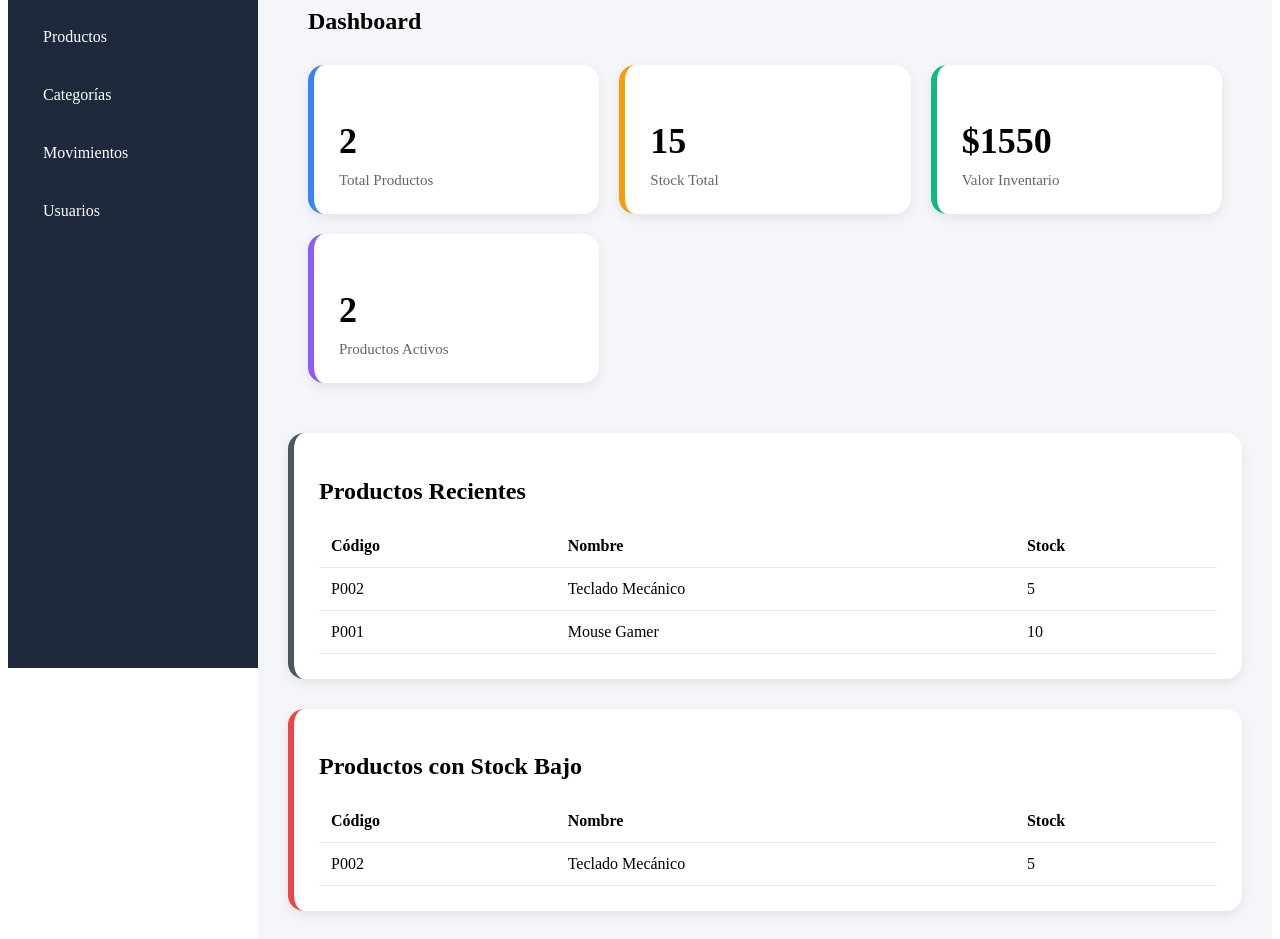
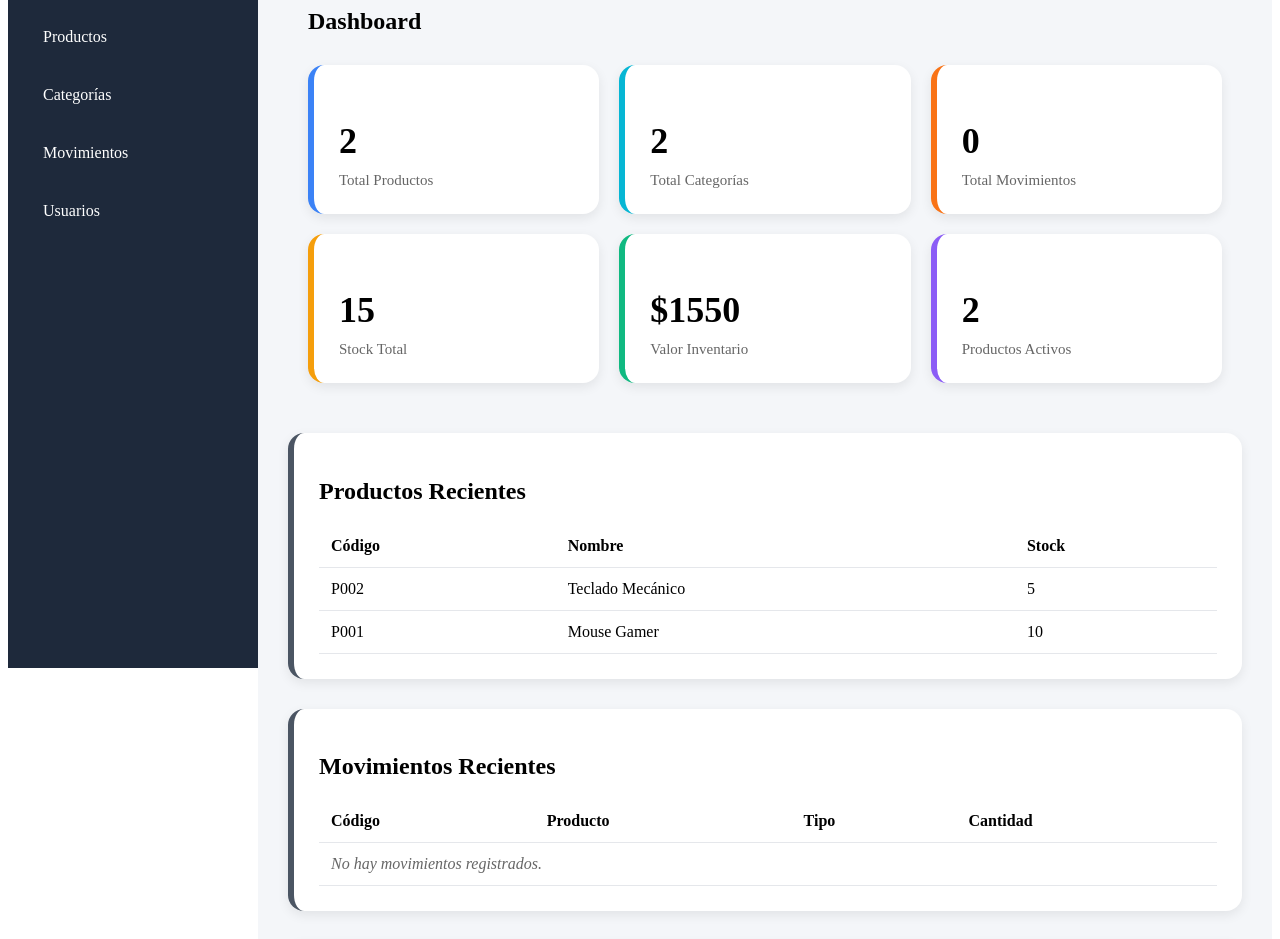
Before and after one commit to JohanHawkins/StockAdmin, an Angular app: page /dashboard in a window 1280 px wide. Shown: the part 140-1079 px from the top of the page. Built offline with nearby package versions, Linux system fonts and the light colour scheme.

Commit message:
feat(products): mostrar información del producto antes de eliminar

```diff
--- a/src/app/dashboard/dashboard.css
+++ b/src/app/dashboard/dashboard.css
@@ -50,6 +50,16 @@
   border-left: 6px solid #3b82f6;
 }
 
+/* NUEVO */
+.categories-card {
+  border-left: 6px solid #06b6d4;
+}
+
+/* NUEVO */
+.movements-card {
+  border-left: 6px solid #f97316;
+}
+
 .stock-card {
   border-left: 6px solid #f59e0b;
 }
@@ -98,6 +108,7 @@
 .recent-products th {
   font-weight: 600;
 }
+
 .low-stock-products {
   margin-top: 30px;
 
--- a/src/app/dashboard/dashboard.html
+++ b/src/app/dashboard/dashboard.html
@@ -6,6 +6,18 @@
       <h2>{{ totalProducts }}</h2>
 
       <p>Total Productos</p>
+    </div>
+
+    <div class="card categories-card">
+      <h2>{{ totalCategories }}</h2>
+
+      <p>Total Categorías</p>
+    </div>
+
+    <div class="card movements-card">
+      <h2>{{ totalMovements }}</h2>
+
+      <p>Total Movimientos</p>
     </div>
 
     <div class="card stock-card">
@@ -27,6 +39,9 @@
     </div>
   </div>
 </div>
+
+<!-- PRODUCTOS RECIENTES -->
+
 <div class="recent-products">
   <h2>Productos Recientes</h2>
 
@@ -47,9 +62,49 @@
 
         <td>{{ product.stock }}</td>
       </tr>
+
+      <tr *ngIf="recentProducts.length === 0">
+        <td colspan="3" class="empty-message">No hay productos registrados.</td>
+      </tr>
     </tbody>
   </table>
 </div>
+
+<!-- MOVIMIENTOS RECIENTES -->
+
+<div class="recent-products">
+  <h2>Movimientos Recientes</h2>
+
+  <table>
+    <thead>
+      <tr>
+        <th>Código</th>
+        <th>Producto</th>
+        <th>Tipo</th>
+        <th>Cantidad</th>
+      </tr>
+    </thead>
+
+    <tbody>
+      <tr *ngFor="let movement of recentMovements">
+        <td>{{ movement.id }}</td>
+
+        <td>{{ getProductName(movement.productCode) }}</td>
+
+        <td>{{ movement.type }}</td>
+
+        <td>{{ movement.quantity }}</td>
+      </tr>
+
+      <tr *ngIf="recentMovements.length === 0">
+        <td colspan="4" class="empty-message">No hay movimientos registrados.</td>
+      </tr>
+    </tbody>
+  </table>
+</div>
+
+<!-- STOCK BAJO -->
+
 <div class="low-stock-products">
   <h2>Productos con Stock Bajo</h2>
 
--- a/src/app/dashboard/dashboard.ts
+++ b/src/app/dashboard/dashboard.ts
@@ -2,7 +2,12 @@ import { Component } from '@angular/core';
 import { CommonModule } from '@angular/common';
 
 import { ProductService } from '../services/product.service';
+import { CategoryService } from '../services/category.service';
+import { MovementService } from '../services/movement.service';
+
 import { Product } from '../models/product.model';
+import { Category } from '../models/category.model';
+import { Movement } from '../models/movement.model';
 
 @Component({
   selector: 'app-dashboard',
@@ -14,17 +19,45 @@ import { Product } from '../models/product.model';
 export class DashboardComponent {
   products: Product[] = [];
 
-  constructor(private productService: ProductService) {
+  categories: Category[] = [];
+
+  movements: Movement[] = [];
+
+  constructor(
+    private productService: ProductService,
+    private categoryService: CategoryService,
+    private movementService: MovementService,
+  ) {
     this.products = this.productService.getProducts();
+
+    this.categories = this.categoryService.getCategories();
+
+    this.movements = this.movementService.getMovements();
   }
+
+  // ==========================
+  // TARJETAS PRINCIPALES
+  // ==========================
 
   get totalProducts(): number {
     return this.products.length;
   }
 
+  get totalCategories(): number {
+    return this.categories.length;
+  }
+
+  get totalMovements(): number {
+    return this.movements.length;
+  }
+
   get totalStock(): number {
     return this.products.reduce((total, product) => total + product.stock, 0);
   }
+
+  // ==========================
+  // INDICADORES
+  // ==========================
 
   get inventoryValue(): number {
     return this.products.reduce((total, product) => total + product.price * product.stock, 0);
@@ -34,6 +67,10 @@ export class DashboardComponent {
     return this.products.filter((product) => product.status === 'Activo').length;
   }
 
+  // ==========================
+  // LISTADOS
+  // ==========================
+
   get recentProducts(): Product[] {
     return [...this.products].slice(-5).reverse();
   }
@@ -41,4 +78,14 @@ export class DashboardComponent {
   get lowStockProducts(): Product[] {
     return this.products.filter((product) => product.stock <= 5);
   }
+
+  get recentMovements(): Movement[] {
+    return [...this.movements].sort((a, b) => b.date.getTime() - a.date.getTime()).slice(0, 5);
+  }
+
+  getProductName(productCode: string): string {
+    const product = this.products.find((p) => p.code === productCode);
+
+    return product?.name ?? productCode;
+  }
 }
--- a/src/app/movements/movements.ts
+++ b/src/app/movements/movements.ts
@@ -123,9 +123,16 @@ export class MovementsComponent {
       product.stock -= this.newMovement.quantity;
     }
 
+    // Persistir el nuevo stock del producto
+    const productIndex = this.products.findIndex((p) => p.code === this.newMovement.productCode);
+
+    this.productService.updateProduct(productIndex, product);
+
     this.movementService.addMovement({ ...this.newMovement });
 
     this.movements = this.movementService.getMovements();
+
+    this.products = this.productService.getProducts();
 
     this.showToast('Movimiento registrado correctamente', 'success');
 
--- a/src/app/products/products.css
+++ b/src/app/products/products.css
@@ -240,3 +240,29 @@ tbody tr:hover {
 
   font-weight: 600;
 }
+
+.product-info {
+  margin: 20px 0;
+
+  padding: 15px;
+
+  border-radius: 10px;
+
+  background-color: #f8fafc;
+
+  border: 1px solid #e5e7eb;
+}
+
+.product-info p {
+  margin: 8px 0;
+}
+
+.warning-text {
+  margin: 20px 0;
+
+  text-align: center;
+
+  font-weight: 600;
+
+  color: #dc2626;
+}
--- a/src/app/products/products.html
+++ b/src/app/products/products.html
@@ -1,12 +1,14 @@
 <div class="products-container">
   <div class="products-header">
     <h1>Gestión de Productos</h1>
+
     <input
       type="text"
       placeholder="Buscar producto..."
       [(ngModel)]="searchTerm"
       class="search-input"
     />
+
     <button (click)="openModal()">+ Nuevo Producto</button>
   </div>
 
@@ -25,9 +27,13 @@
     <tbody>
       <tr *ngFor="let product of filteredProducts; let i = index">
         <td>{{ product.code }}</td>
+
         <td>{{ product.name }}</td>
+
         <td>${{ product.price }}</td>
+
         <td>{{ product.stock }}</td>
+
         <td>{{ product.status }}</td>
 
         <td class="actions">
@@ -37,6 +43,7 @@
         </td>
       </tr>
     </tbody>
+
     <tbody *ngIf="filteredProducts.length === 0">
       <tr>
         <td colspan="6" class="empty-message">Producto no encontrado</td>
@@ -87,6 +94,7 @@
         [class.input-error]="formErrors.price"
         (input)="clearPriceError()"
       />
+
       <div class="error-message" *ngIf="formErrors.price">
         {{ formErrors.price }}
       </div>
@@ -101,6 +109,7 @@
         [class.input-error]="formErrors.stock"
         (input)="clearStockError()"
       />
+
       <div class="error-message" *ngIf="formErrors.stock">
         {{ formErrors.stock }}
       </div>
@@ -122,7 +131,31 @@
   <div class="modal delete-modal">
     <h2>Confirmar Eliminación</h2>
 
-    <p>¿Deseas eliminar este producto?</p>
+    <p>¿Estás seguro de eliminar este producto?</p>
+
+    <div class="product-info" *ngIf="selectedProduct">
+      <p>
+        <strong>Nombre:</strong>
+        {{ selectedProduct.name }}
+      </p>
+
+      <p>
+        <strong>Código:</strong>
+        {{ selectedProduct.code }}
+      </p>
+
+      <p>
+        <strong>Stock disponible:</strong>
+        {{ selectedProduct.stock }}
+      </p>
+
+      <p>
+        <strong>Estado:</strong>
+        {{ selectedProduct.status }}
+      </p>
+    </div>
+
+    <p class="warning-text">Esta acción no se puede deshacer.</p>
 
     <div class="modal-actions">
       <button class="cancel-btn" (click)="closeDeleteModal()">Cancelar</button>
--- a/src/app/products/products.ts
+++ b/src/app/products/products.ts
@@ -3,6 +3,7 @@ import { CommonModule } from '@angular/common';
 import { FormsModule } from '@angular/forms';
 import { ToastComponent } from '../shared/toast/toast';
 import { ProductService } from '../services/product.service';
+import { MovementService } from '../services/movement.service';
 import { Product } from '../models/product.model';
 
 @Component({
@@ -42,7 +43,10 @@ export class ProductsComponent {
     stock: '',
   };
 
-  constructor(private productService: ProductService) {
+  constructor(
+    private productService: ProductService,
+    private movementService: MovementService,
+  ) {
     this.products = this.productService.getProducts();
   }
 
@@ -99,7 +103,6 @@ export class ProductsComponent {
       return;
     }
 
-    // 🔴 FIX DUPLICADOS (CREAR + EDITAR)
     const nameExists = this.products.some(
       (p, index) =>
         p.name.toLowerCase() === this.newProduct.name.trim().toLowerCase() &&
@@ -127,9 +130,13 @@ export class ProductsComponent {
     const wasEditing = this.isEditing;
 
     if (this.isEditing) {
-      this.productService.updateProduct(this.currentIndex, { ...this.newProduct });
+      this.productService.updateProduct(this.currentIndex, {
+        ...this.newProduct,
+      });
     } else {
-      this.productService.addProduct({ ...this.newProduct });
+      this.productService.addProduct({
+        ...this.newProduct,
+      });
     }
 
     this.resetForm();
@@ -147,8 +154,11 @@ export class ProductsComponent {
   // -------------------------
   editProduct(product: Product, index: number) {
     this.newProduct = { ...product };
+
     this.currentIndex = index;
+
     this.isEditing = true;
+
     this.showModal = true;
   }
 
@@ -157,6 +167,7 @@ export class ProductsComponent {
   // -------------------------
   openDeleteModal(index: number) {
     this.currentIndex = index;
+
     this.showDeleteModal = true;
   }
 
@@ -165,6 +176,20 @@ export class ProductsComponent {
   }
 
   confirmDelete() {
+    const product = this.products[this.currentIndex];
+
+    const hasMovements = this.movementService
+      .getMovements()
+      .some((movement) => movement.productCode === product.code);
+
+    if (hasMovements) {
+      this.showToast('No es posible eliminar un producto con movimientos registrados', 'error');
+
+      this.closeDeleteModal();
+
+      return;
+    }
+
     this.productService.deleteProduct(this.currentIndex);
 
     this.showToast('Producto eliminado correctamente', 'success');
@@ -185,6 +210,7 @@ export class ProductsComponent {
     };
 
     this.currentIndex = -1;
+
     this.isEditing = false;
   }
 
@@ -234,4 +260,12 @@ export class ProductsComponent {
       p.name.toLowerCase().includes(this.searchTerm.toLowerCase()),
     );
   }
+
+  get selectedProduct(): Product | null {
+    if (this.currentIndex < 0) {
+      return null;
+    }
+
+    return this.products[this.currentIndex];
+  }
 }
--- a/src/app/services/movement.service.ts
+++ b/src/app/services/movement.service.ts
@@ -26,7 +26,12 @@ export class MovementService {
     const data = localStorage.getItem(this.storageKey);
 
     if (data) {
-      this.movements = JSON.parse(data);
+      const parsedMovements: Movement[] = JSON.parse(data);
+
+      this.movements = parsedMovements.map((movement) => ({
+        ...movement,
+        date: new Date(movement.date),
+      }));
     }
   }
 
@@ -42,6 +47,7 @@ export class MovementService {
 
   addMovement(movement: Movement): void {
     this.movements.push(movement);
+
     this.save();
   }
 
@@ -49,6 +55,7 @@ export class MovementService {
     if (this.movements.length === 0) return 'M001';
 
     const last = this.movements[this.movements.length - 1];
+
     const number = parseInt(last.id.replace('M', ''));
 
     return 'M' + (number + 1).toString().padStart(3, '0');
```
